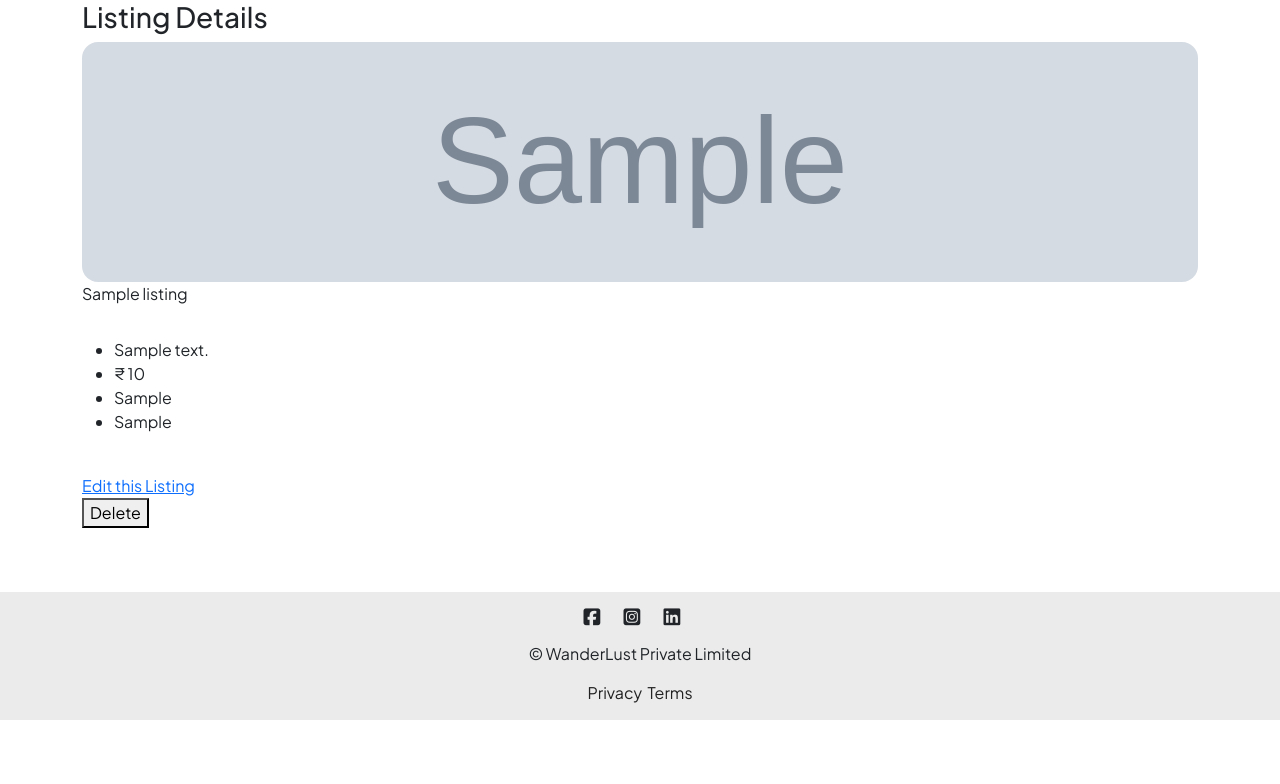
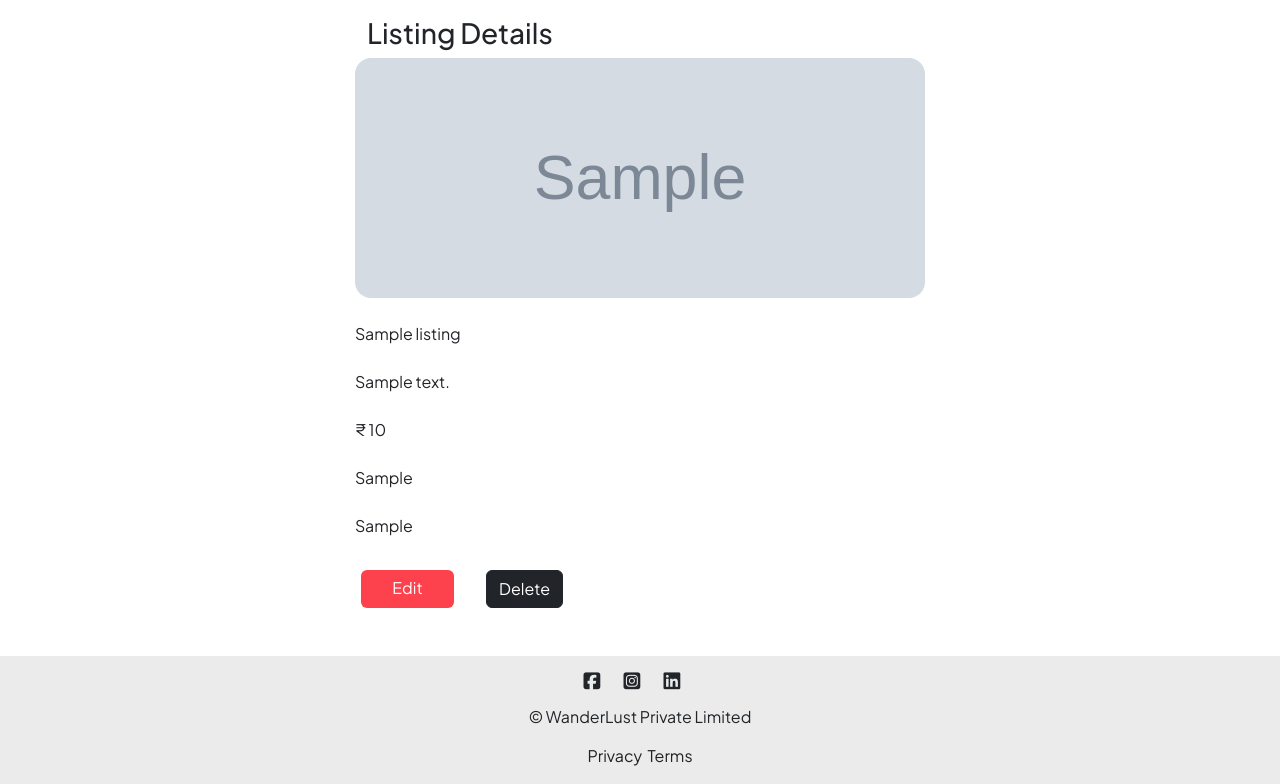
Before and after one commit to Dhriti212003/Major-Project, a Node server app: page /listings/600000000000000000000001 in a window 1280 px wide. Shown: the part 80-864 px from the top of the page. Before the commit the page ends 800 px from the top, so only its background shows below. Run offline with Node 20, Linux system fonts and the light colour scheme; tables that the repository leaves empty hold one stand-in row (values such as "Sample post"); grey boxes marked "Sample" are stand-in pictures; some libraries are stand-ins or nearby versions.

Commit message:
adding style to show.ejs

```diff
--- a/public/css/style.css
+++ b/public/css/style.css
@@ -165,3 +165,12 @@ body {
 .show-img {
   height: 30vh;
 }
+
+.btns {
+  display: flex;
+}
+
+.show-card {
+  padding-left: 0;
+  padding-right: 0;
+}
--- a/views/listings/show.ejs
+++ b/views/listings/show.ejs
@@ -1,25 +1,35 @@
 <% layout("/layouts/boilerplate") %>
-
+<div class="row mt-3">
+  <div class="col-8 offset-3">
     <h3>Listing Details</h3>
-<div class="card">
+  </div>
+  <div class="card col-6 offset-3 show-card">
     <img
       src="<%= listing.image.url%>"
       class="card-img-top show-img"
       alt="listing_image"
     />
     <div class="card-body">
-    <p class="card-text"><%= listing.title %></p>
+      <p class="card-text">
+        <br/><%= listing.title %><br/>
+        <br/><%= listing.description %></br>
+        <br/>&#8377; <%= listing.price.toLocaleString("en-IN") %></br>
+        <br/><%= listing.location %></br>
+        <br/><%= listing.country %></br>
+
+      </p>
     </div>
   </div>
-<ul>
-  <li><%= listing.description %></li>
-  <li>&#8377; <%= listing.price.toLocaleString("en-IN") %></li>
-  <li><%= listing.location %></li>
-  <li><%= listing.country %></li>
-</ul>
-<br />
-<a href="/listings/<%= listing._id%>/edit %>">Edit this Listing</a>
-<br />
+
+</div>
+  <div class="btns">
+     <a href="/listings/<%= listing._id%>/edit %>" class="btn btn-dark col-1 edit-btn offset-3">Edit</a>
+
     <form method="POST" action="/listings/<%= listing._id %>?_method=DELETE">
-  <button>Delete</button>
+    <button class="btn btn-dark offset-5">Delete</button>
   </form>
+
+  </div>
+
+  <br/>
+  <br/>
```
Lines whose indentation alone changed are shown as unchanged.
